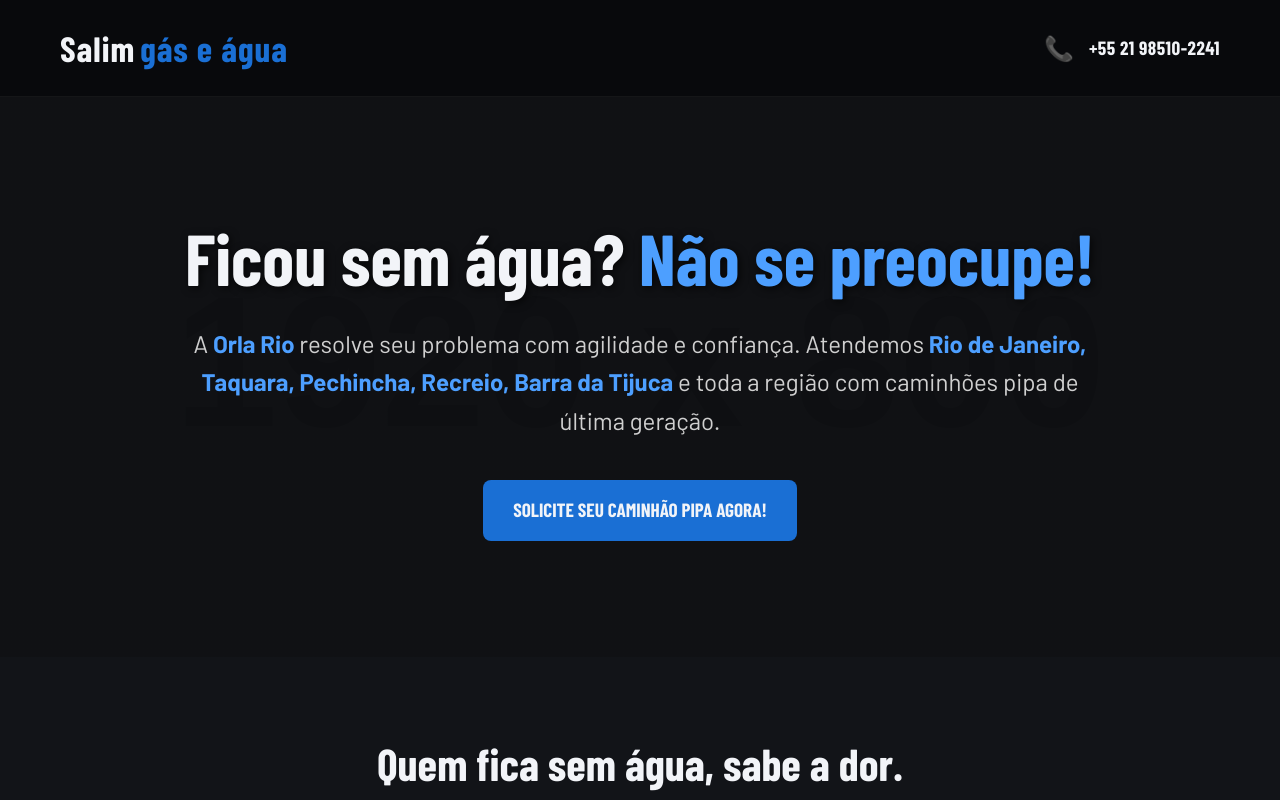
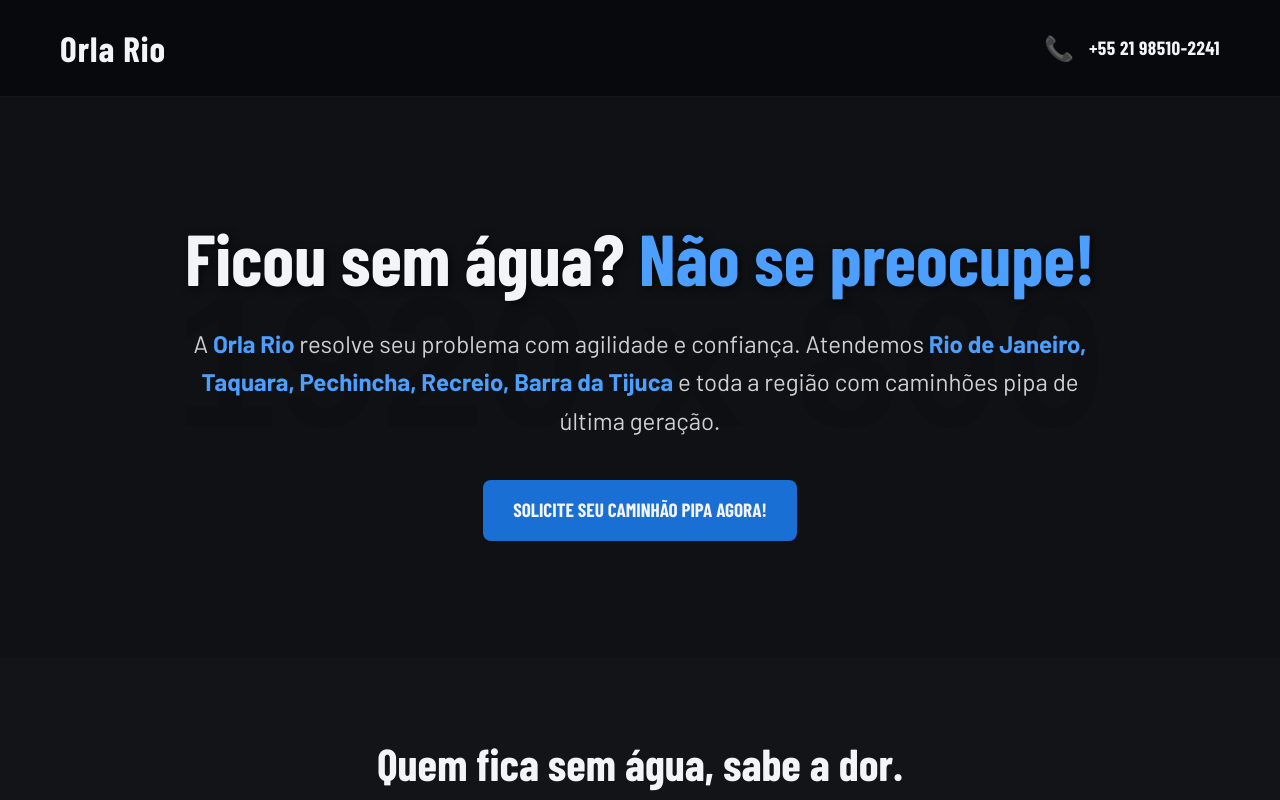
Before and after one commit to elsintonizadorcuantico369-dot/pipa-orla-rio, a plain HTML site: page index.html in a window 1280 px wide. Shown: the top 800 px of the page. Drawn offline with nearby package versions, Linux system fonts and the light colour scheme; placeholder pictures from the web are drawn by us.

Commit message:
fix navbar

```diff
--- a/index.html
+++ b/index.html
@@ -577,7 +577,7 @@
 
     <header class="navbar">
         <div class="container">
-            <a href="https://wa.me/552131548282" class="navbar-brand">Salim <span>gás e água</span></a>
+            <a href="https://wa.me/552131548282" class="navbar-brand">Orla Rio</a>
             <div class="navbar-contact">
                 <span class="phone-icon icon-phone"></span>
                 <a href="https://wa.me/552131548282" class="phone-number">+55 21 98510-2241</a>
```
